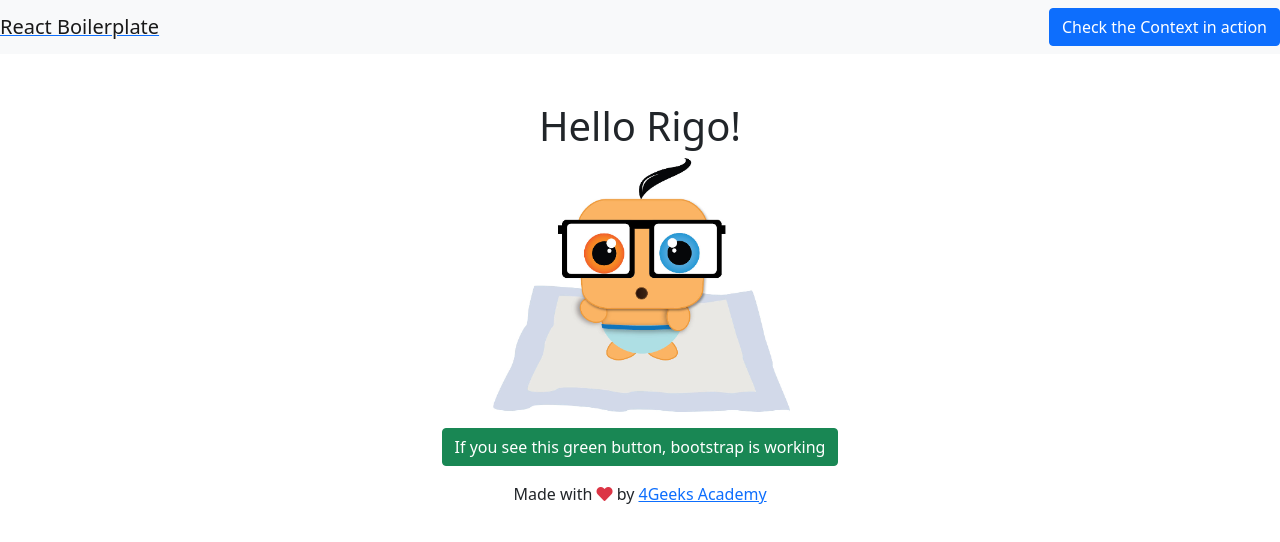
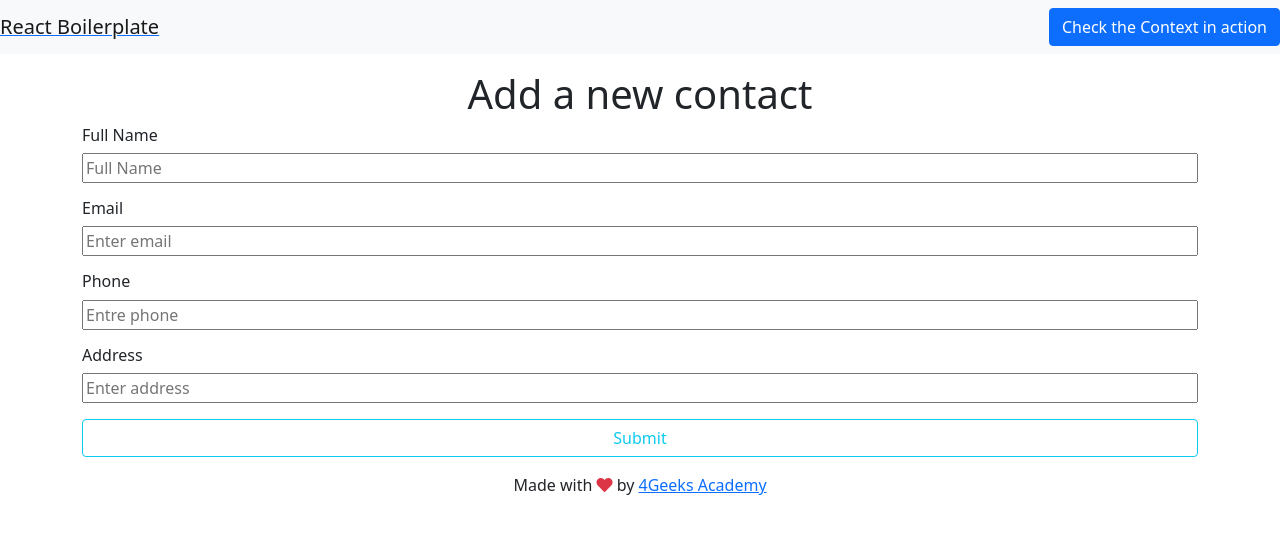
Before and after one commit to 4GeeksAcademy/Lista-Contactos-Alba, a React app: page / in a window 1280 px wide. Built offline with nearby package versions, Linux system fonts and the light colour scheme.

Commit message:
iniciado proyecto

```diff
--- /dev/null
+++ b/src/js/component/ListContact.js
@@ -0,0 +1,35 @@
+import React from "react";
+
+export const ListContact = () => {
+	return (
+		<htmlForm>
+                <div className="container">
+                    <h1 className="d-flex justify-content-center">Add a new contact</h1>
+                <div className="mb-3">
+                    <h6>Full Name</h6>
+                    <label htmlFor="exampleInputEmail1" className="htmlForm-label"></label>
+                    <input type="text" className="w-100 htmlForm-control" id="exampleInputEmail1" aria-describedby="emailHelp" placeholder="Full Name"/>
+
+                </div>
+                <div className="mb-3">
+                    <h6>Email</h6>
+                    <label htmlFor="exampleInputPassword1" className="htmlForm-label"></label>
+                    <input type="email" className="w-100 htmlForm-control" id="exampleInputPassword1" aria-describedby="emailHelp" placeholder="Enter email"/>
+                </div>
+                <div className="mb-3">
+                    <h6>Phone</h6>
+                    <label htmlFor="exampleInputEmail1" className="htmlForm-label"></label>
+                    <input type="text" className="w-100 htmlForm-control" id="exampleInputEmail1" aria-describedby="emailHelp" placeholder="Entre phone"/>
+
+                </div>
+                <div className="mb-3">
+                <h6>Address</h6>
+                    <label htmlFor="exampleInputPassword1" className="htmlForm-label"></label>
+                    <input type="text" className="w-100 htmlForm-control" id="exampleInputPassword1" placeholder="Enter address"/>
+                </div>
+
+                <button type="submit" className="btn btn-outline-info w-100 lg" onClick={''}>Submit</button>
+            </div>
+	  </htmlForm>
+	)
+};
--- a/src/js/component/scrollToTop.js
+++ b/src/js/component/scrollToTop.js
@@ -13,6 +13,8 @@ class ScrollToTop extends React.Component {
 	}
 }
 
+
+
 export default ScrollToTop;
 ScrollToTop.propTypes = {
 	location: PropTypes.object,
--- a/src/js/views/home.js
+++ b/src/js/views/home.js
@@ -1,15 +1,11 @@
 import React from "react";
 import rigoImage from "../../img/rigo-baby.jpg";
 import "../../styles/home.css";
+import { ListContact } from "../component/ListContact";
 
 export const Home = () => (
-	<div className="text-center mt-5">
-		<h1>Hello Rigo!</h1>
-		<p>
-			<img src={rigoImage} />
-		</p>
-		<a href="#" className="btn btn-success">
-			If you see this green button, bootstrap is working
-		</a>
-	</div>
+	<>
+		<ListContact/>
+
+	</>
 );
--- a/src/styles/index.css
+++ b/src/styles/index.css
@@ -1,3 +1,10 @@
 /*
     General Styles
 */
+.container{
+    background: ;
+}
+.button{
+    background: white;
+    border: solid 1px black;
+}
```
